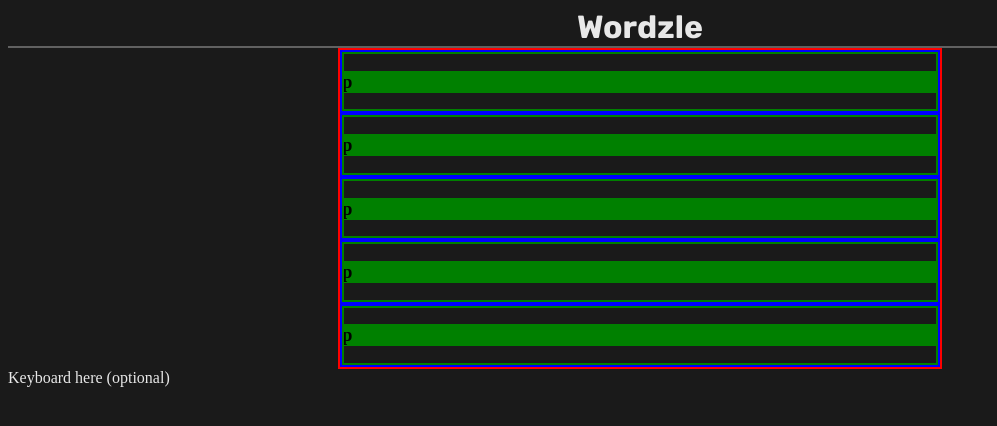
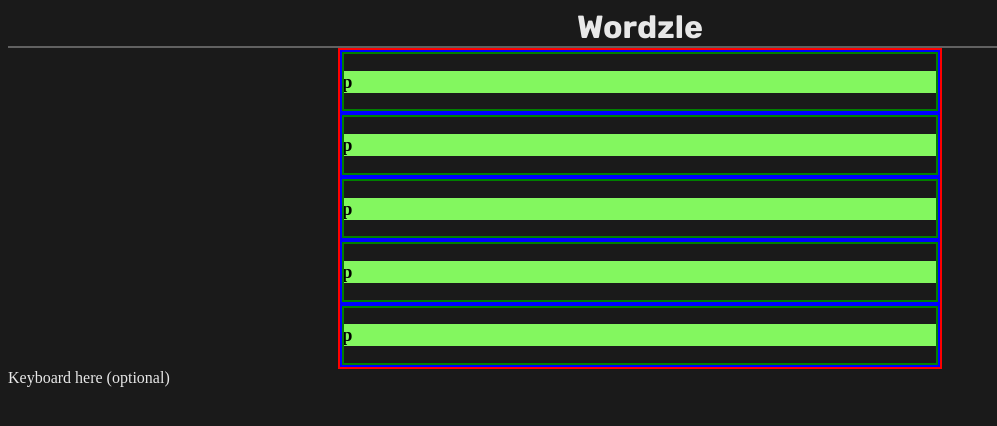
Before and after one commit to disarrik/wordle_frontend, a React app: page / in a window 1280 px wide. Shown: the top 426 px of the page, without its empty margins (0-997 px from the left). Built offline with nearby package versions, Linux system fonts and the light colour scheme.

Commit message:
♻️ Refactored box colouring implementation.

```diff
--- a/src/components/board/row/box/index.tsx
+++ b/src/components/board/row/box/index.tsx
@@ -8,23 +8,8 @@ interface IProps {
   status: Status;
 }
 
-const statusColours = new Map<Status, string>([
-  ["CORRECT", "green"],
-  ["INCORRECT", "transparent"],
-  ["EXISTS", "orange"],
-]);
-
 const Box = ({ letter, status }: IProps) => {
-  return (
-    <h3
-      className="box"
-      style={{
-        backgroundColor: statusColours.get(status),
-      }}
-    >
-      {letter}
-    </h3>
-  );
+  return <h3 className={`box--${status.toLowerCase()}`}>{letter}</h3>;
 };
 
 export default Box;
--- a/src/components/board/row/box/styles.scss
+++ b/src/components/board/row/box/styles.scss
@@ -1,4 +1,26 @@
+$CORRECT: rgb(131, 247, 95);
+$INCORRECT: transparent;
+$EXISTS: rgb(247, 194, 95);
+
 .box {
   background-color: white;
   color: black;
+
+  &--correct {
+    @extend .box;
+
+    background-color: $CORRECT;
+  }
+
+  &--incorrect {
+    @extend .box;
+
+    background-color: $INCORRECT;
+  }
+
+  &--exists {
+    @extend .box;
+
+    background-color: $EXISTS;
+  }
 }
```
